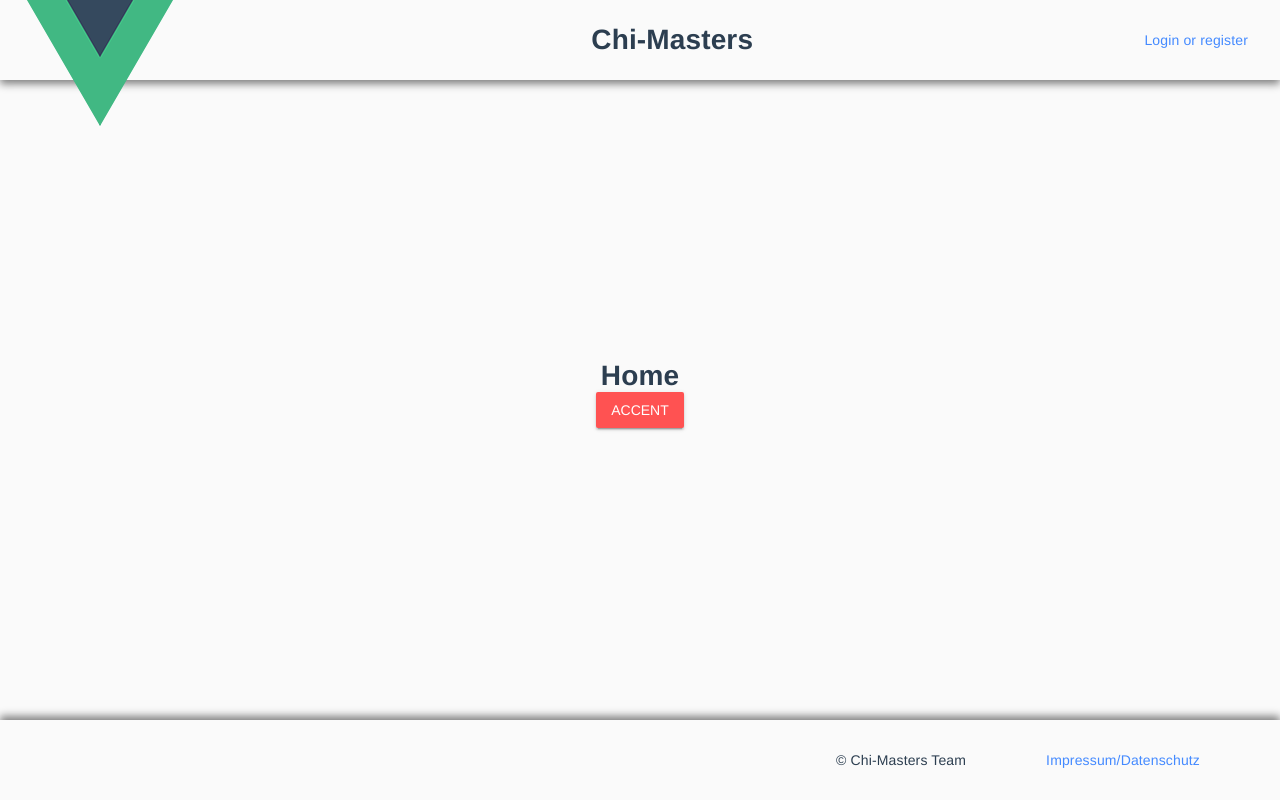
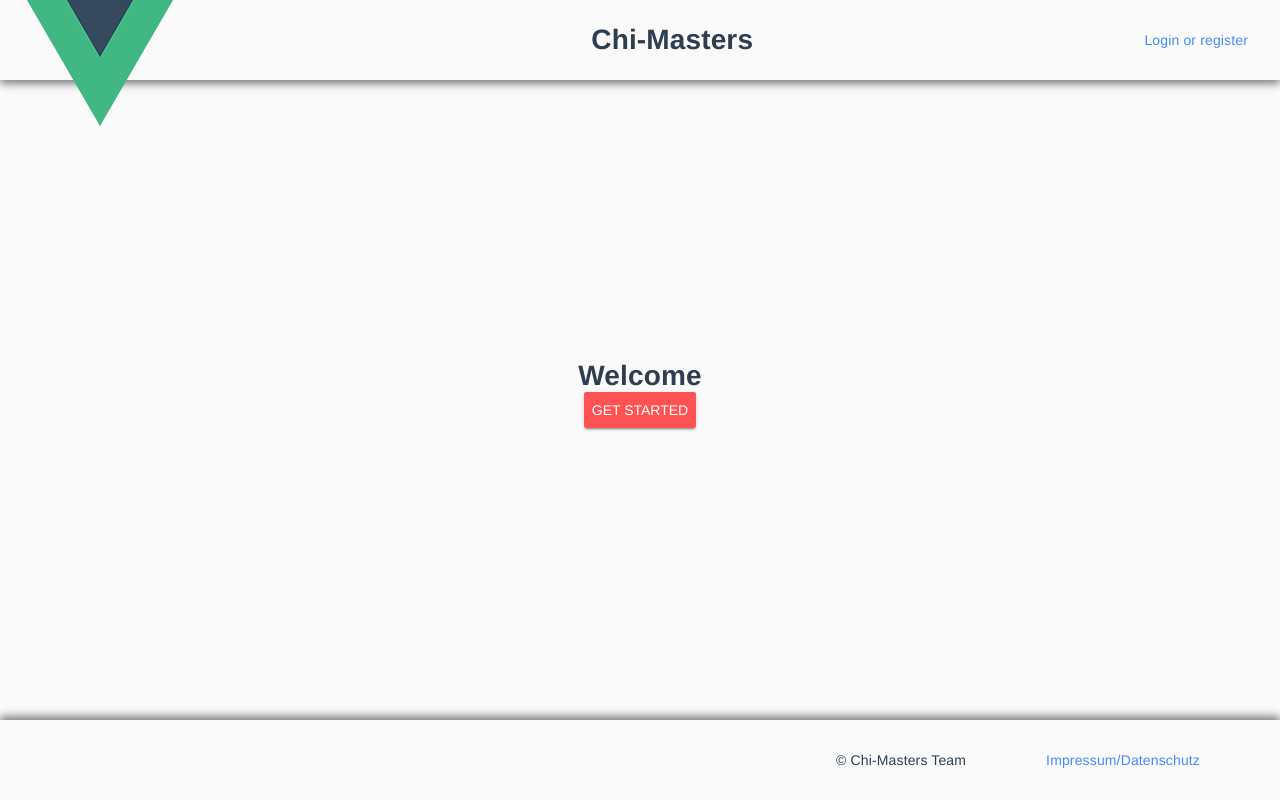
Before and after one commit to hfu-gis/Chi-Masters, a Vue app: page /#/views/home in a window 1280 px wide. Built offline with nearby package versions, Linux system fonts and the light colour scheme.

Commit message:
Update Home

```diff
--- a/src/views/Home.vue
+++ b/src/views/Home.vue
@@ -1,7 +1,7 @@
 <template>
     <div id="home">
-        <h1>Home</h1>
-        <md-button class="md-raised md-accent">Accent</md-button>
+        <h1>Welcome</h1>
+        <md-button class="md-raised md-accent">GET STARTED</md-button>
     </div>
 </template>
 
```
